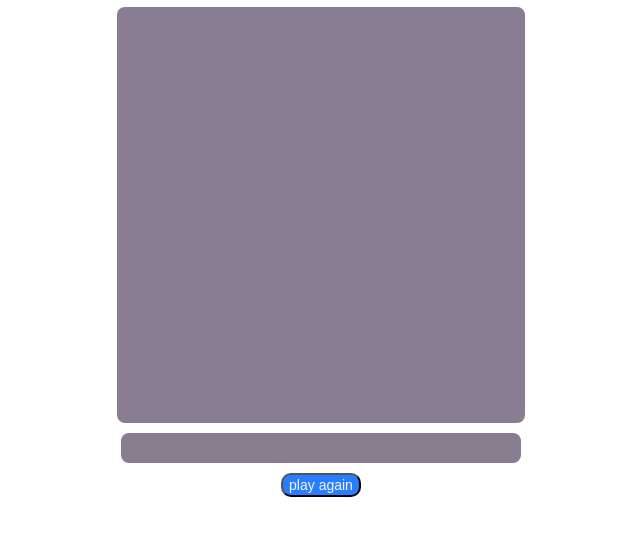
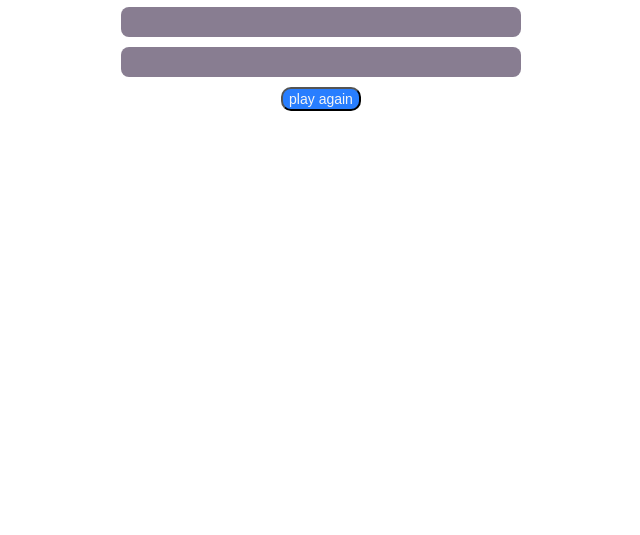
Before and after one commit to mn-hs/rock-paper-scissors, a plain HTML site: page index.html in a window 1280 px wide. Shown: the part 137-672 px from the top of the page, without its empty margins (319-959 px from the left). Drawn offline with Linux system fonts and the light colour scheme.

Commit message:
resized win message box.

```diff
--- a/style.css
+++ b/style.css
@@ -26,12 +26,15 @@
 }
 
 #scoreBox {
-  height: 400px;
-  width: 392px;
+  height: 30px;
+  width: 400px;
   border-radius: 8px;
-  padding: 8px;
   margin: 10px;
   background-color: rgb(136, 125, 145);
+  display: flex;
+  flex-direction: column;
+  justify-content: center;
+  align-items: center;
 }
 
 #pvc {
```
